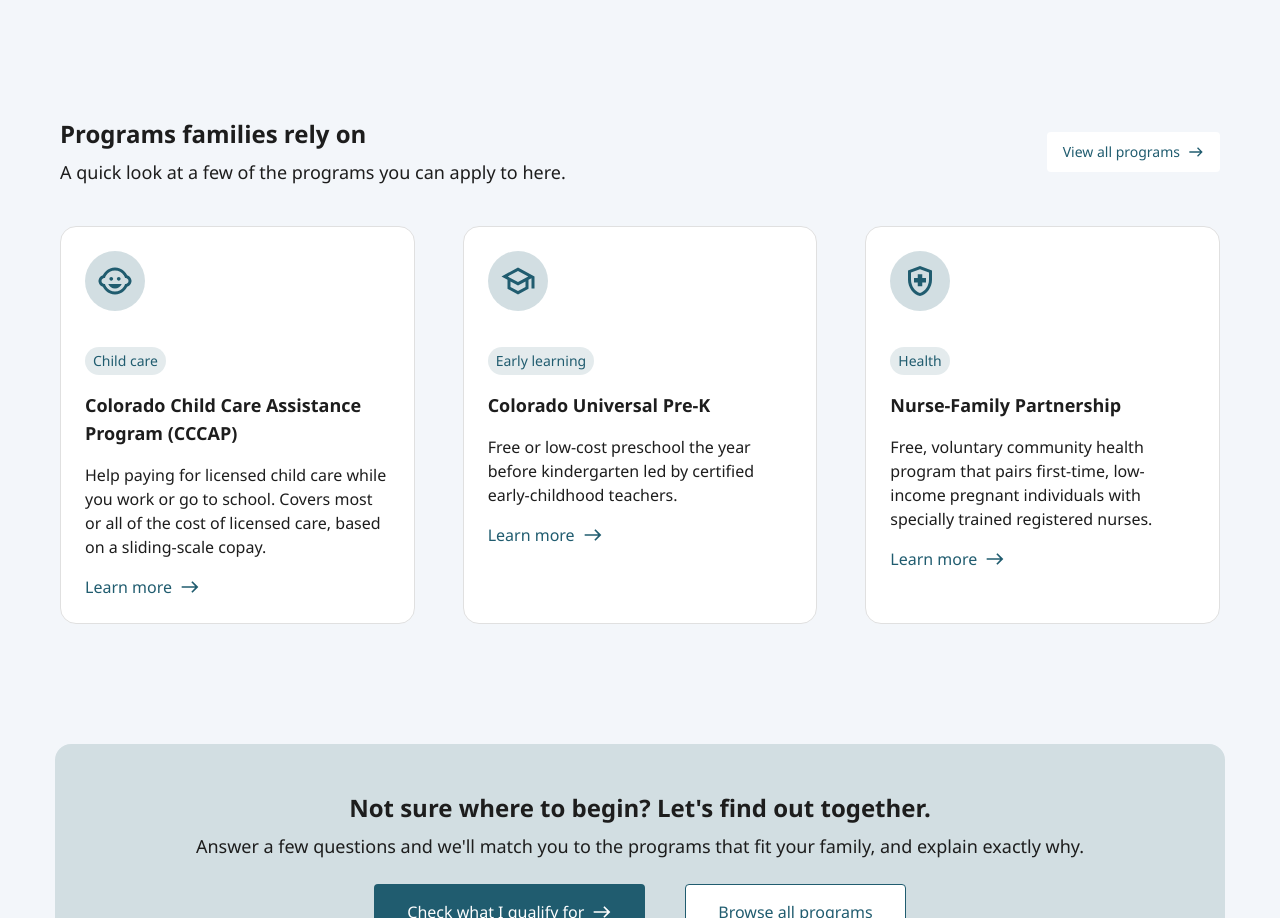
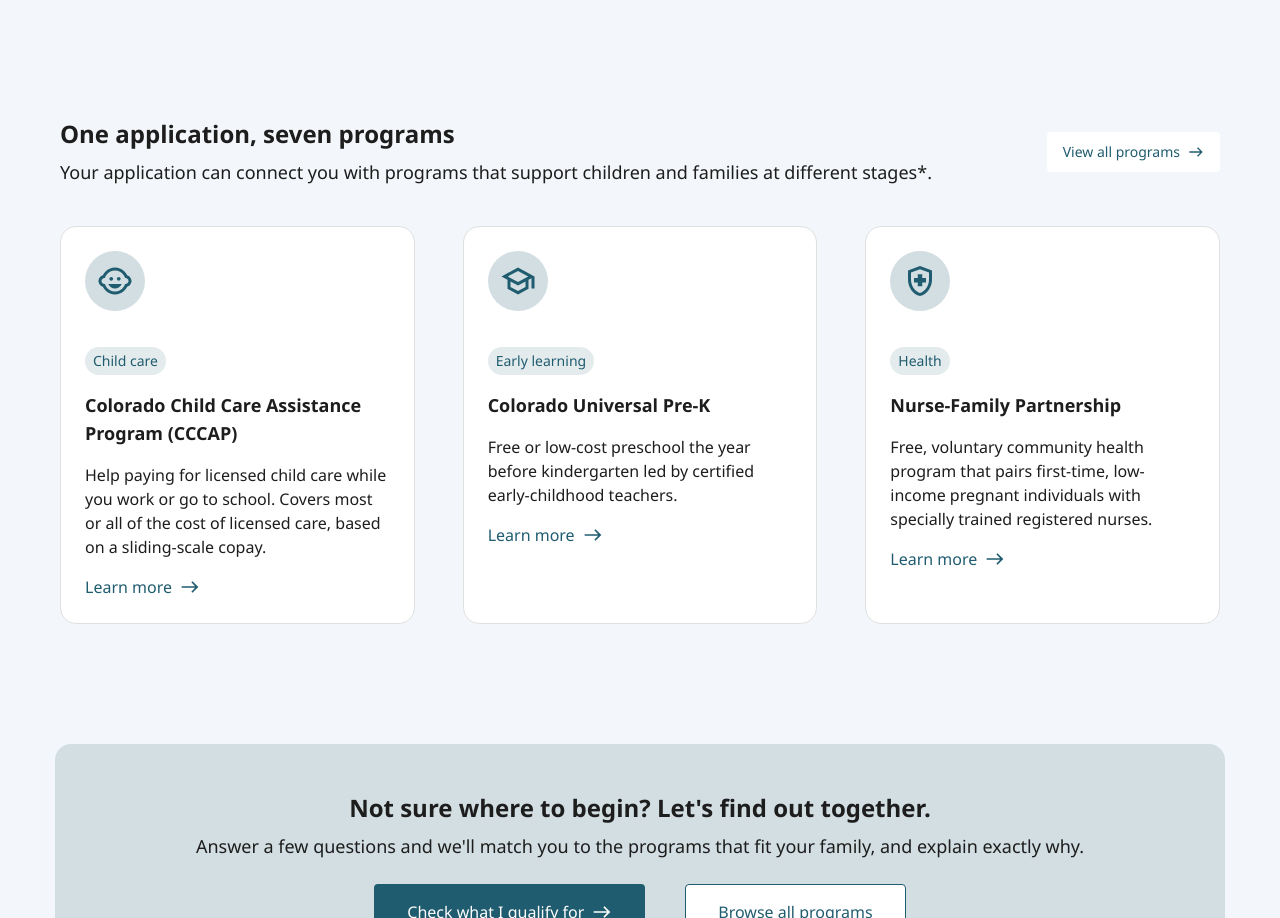
Before and after one commit to suzannashu/colorado-ufe-ufa, a Next.js app: page /apply in a window 1280 px wide. Shown: the part 866-1784 px from the top of the page. Built offline with nearby package versions, Linux system fonts and the light colour scheme.

Commit message:
feat: update header and description for ApplyPage component
Improved clarity and specificity for program application process

Co-authored-by: suzannashu <230024368+suzannashu@users.noreply.github.com>

```diff
--- a/src/app/apply/page.tsx
+++ b/src/app/apply/page.tsx
@@ -100,10 +100,11 @@ export default function ApplyPage() {
           <div className="flex items-center justify-between gap-10">
             <div>
               <h2 className="font-heavy text-2xl text-[#1d1d1d]">
-                Programs families rely on
+                One application, seven programs
               </h2>
               <p className="mt-2 text-lg text-[#1d1d1d]">
-                A quick look at a few of the programs you can apply to here.
+                Your application can connect you with programs that support
+                children and families at different stages*.
               </p>
             </div>
             <Button href="/browse" variant="ghost" size="sm">
```
